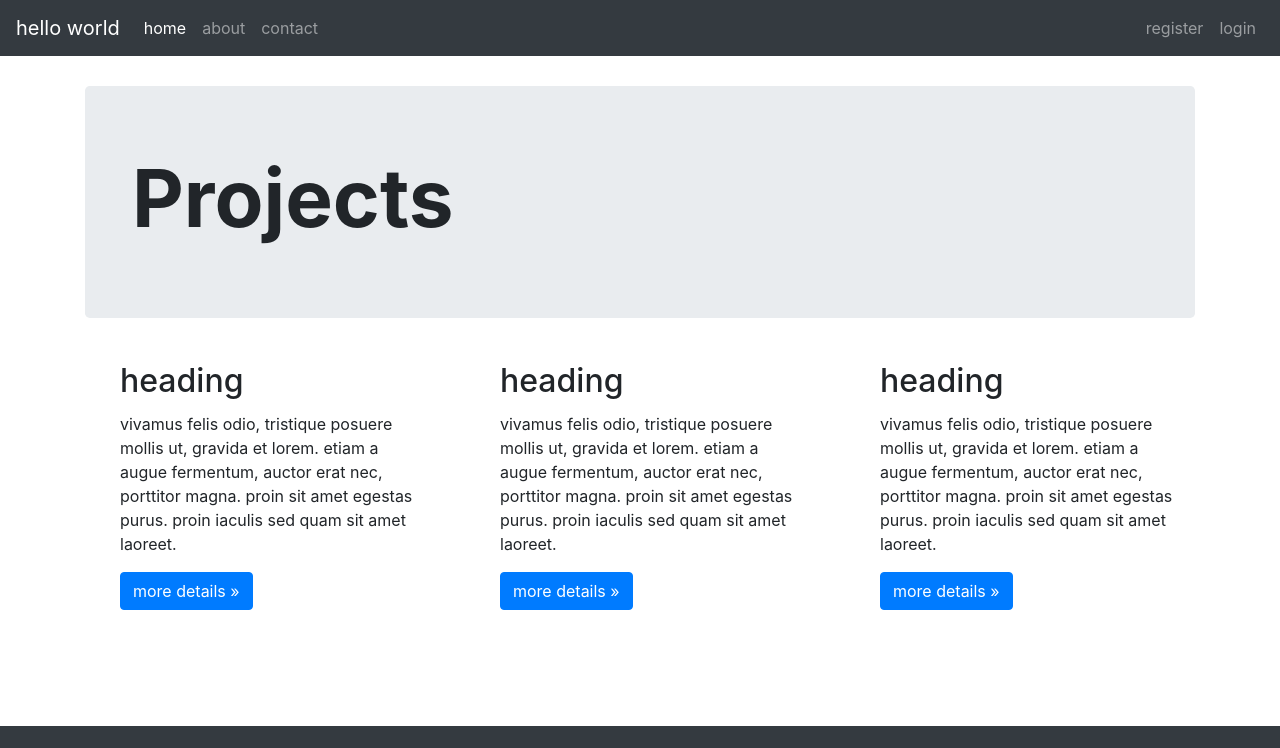
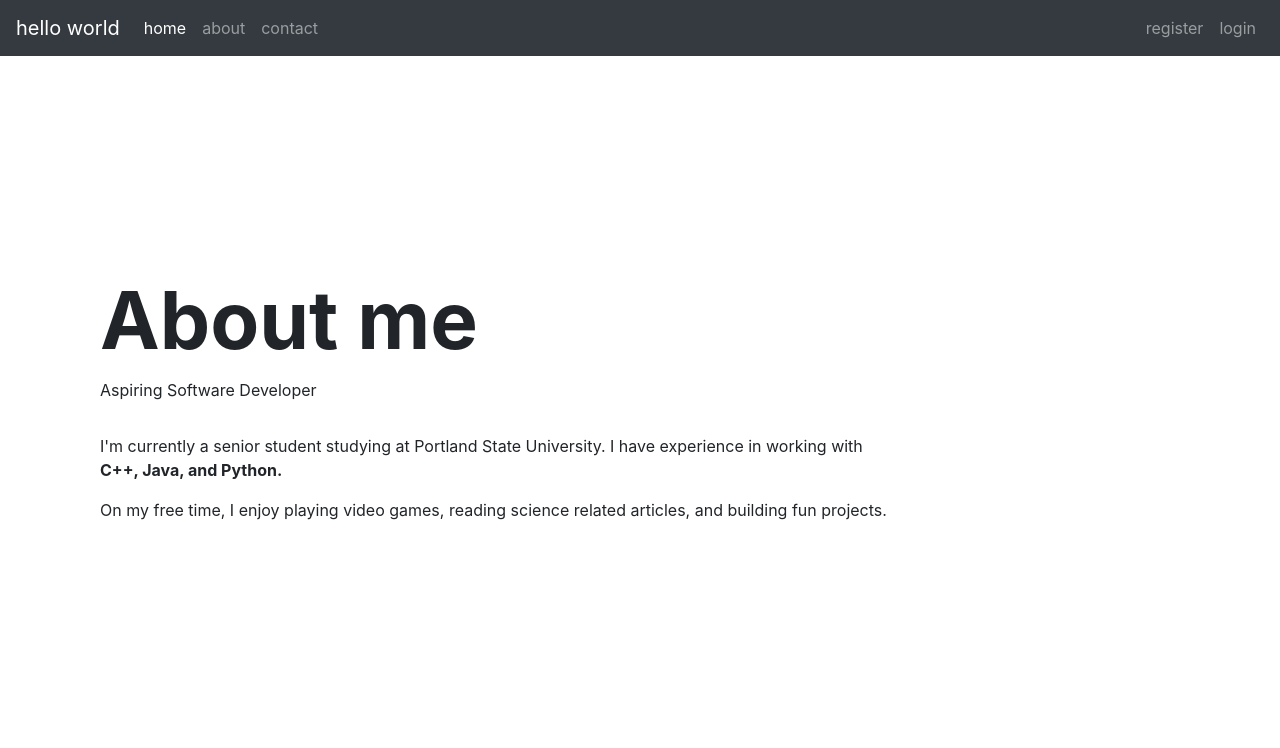
Before and after one commit to tnguyen6106/tnguyen6106.github.io, a plain HTML site: page index.html in a window 1280 px wide. Shown: the top 748 px of the page. Drawn offline with nearby package versions, Linux system fonts and the light colour scheme.

Commit message:
Add about me page and change some formats

```diff
--- a/features.css
+++ b/features.css
@@ -1,6 +1,19 @@
 
+.about_container {
+    background-color: white;
+    padding: 17rem 0 12rem 0;
+}
+.about_title {
+    font-size: 5rem;
+    font-weight: 700;
+    margin: 0 0 10px 0;
+}
+
+.about_description {
+    padding-top: 1rem;
+}
 .navbar {
-    position: static;
+    position: fixed;
     margin-bottom:30px;
 }
 
@@ -11,10 +24,10 @@ div.jumbotron {
 }
 
 .card {
-    border: none;
     margin-top: 20px;
-    margin-left: 15px;
-    padding-right: -100px;
+    margin-left: 0px;
+    margin-bottom: 3rem;
+    /*padding-right: -100px;*/
 }
 
 .card-footer {
@@ -42,7 +55,7 @@ div.jumbotron {
 }
 
 footer {
-    position: absolute;
+    position: relative;
     padding: 1em;
     left: 0;
     right: 0;
@@ -52,6 +65,14 @@ footer {
 .projectTitle {
     font-size: 5rem;
     font-weight: 700;
+}
+
+body {
+    position: relative;
+}
+
+.make_bold {
+    font-weight: bold;
 }
 /*.card-body#heading1 {
     margin-left: 15px;
--- a/index.html
+++ b/index.html
@@ -11,51 +11,10 @@
 		<script type="text/javascript" src="https://cdnjs.cloudflare.com/ajax/libs/twitter-bootstrap/4.1.0/js/bootstrap.min.js"></script>
 
     <link rel="stylesheet" href="features.css" class="href">
-		<!--<style type="text/css">
-			.navbar {
-				position: static;
-				margin-bottom:30px;
-			}
 
-			div.jumbotron {
-				padding-left: 32px;
-				padding-right: 32px;
-				border-radius: 0.3rem;
-			}
-
-			.card {
-				border: none;
-				margin-left: 15px;
-				padding-right: -100px;
-			}
-
-			.card-footer {
-				background:0%;
-				border-top: 0%;
-			}
-
-			.card-group {
-				margin-top: -20px;
-			}
-
-			.card-body#heading1 {
-				margin-left: 15px;
-			}
-
-			.card-body#heading2 {
-				margin-left: -23px;
-			}
-
-			.btn {
-				padding-right: 50px;
-				width: 141px;
-			}
-
-		</style>-->
   </head>
-	<body>
-  	<!-- this exercise looks like more work than it actually is, since you can copy and paste a majority of it. you might ask yourself in this regard why there is a gap between the navbar and the jumbotron. this is because the navbar is set to static and not to fixed. -->
-		<nav class="navbar navbar-expand-md navbar-dark bg-dark fixed-top">
+	<body data-spy="scroll" data-target="#navigation-bar" data-offset="50">
+		<nav id="navigation-bar" class="navbar navbar-expand-md navbar-dark bg-dark fixed-top">
 				<a class="navbar-brand" href="#">hello world</a>
 				<div class="navbar-collapse">
 					<ul class="navbar-nav">
@@ -71,7 +30,26 @@
 				</div>
     </nav>
     <!--Page Contents-->
+
+
     <div class="container">
+      <section class="about_container" id="about">
+        <div class="container-fluid">
+          <h1 class="about_title">About me</h1>
+          <p>Aspiring Software Developer</p>
+          <div class="about_description">
+            <p>
+              I'm currently a senior student studying at Portland State University.
+              I have experience in working with
+              <br>
+              <span class="make_bold">C++, Java, and Python.</span>
+            </p>
+            <p>On my free time, I enjoy playing video games, reading science related articles, and building fun projects.</p>
+          </div>
+        </div>
+      </section>
+
+      <section class="content_projects" id="projects">
         <div class="jumbotron jumbotron-fluid my-4">
           <div class="container mr-auto">
             <h1 class="projectTitle">Projects</h1>
@@ -105,31 +83,9 @@
               </div>
             </div>
           </div>
-        <!--<div class="card-body col-sm-4" id="heading1">
-          <div class="card border-light">
-            <h2 class="card-title">heading</h2>
-            <p class="card-text">vivamus felis odio, tristique posuere mollis ut, gravida et lorem. etiam a augue fermentum, auctor erat nec, porttitor magna. proin sit amet egestas purus. proin iaculis sed quam sit amet laoreet.</p>
-            <button type="button" class="btn btn-primary btn-lg">more details &raquo;</button>
-          </div>
-        </div>-->
-        <!--<div class="card-body col-sm-4" id="heading2">
-          <div class="card border-light">
-            <h2 class="card-title">heading</h2>
-            <p>curabitur malesuada gravida lacus eget iaculis. duis diam magna, gravida ac posuere sit amet, sollicitudin non justo. praesent pretium tristique risus. donec feugiat, tortor ac semper laoreet, enim arcu tempor nisi, eu aliquam ex nisl elementum ex.</p>
-            <button type="button" class="btn btn-secondary btn-lg">more details &raquo;</button>
-          </div>
-        </div>
-
-        <div class="card-body col-sm-4" id="heading3">
-          <div class="card border-light">
-            <h2 class="card-title">heading</h2>
-            <p>integer posuere sed justo vel dignissim. pellentesque elementum aliquam aliquet. nullam quis consectetur libero, et cursus nunc. donec iaculis enim a velit iaculis dictum. aliquam erat volutpat.</p>
-            <button type="button" class="btn btn-secondary btn-lg">more details &raquo;</button>
-          </div>
-        </div> -->
-        <!--<div class="card-footer col-sm-12">some message in the footer</div>-->
 
         </div>
+      </section>
     </div>
     <!--Container-->
     <footer class="py-4 bg-dark">
```
Lines whose indentation alone changed are shown as unchanged.
